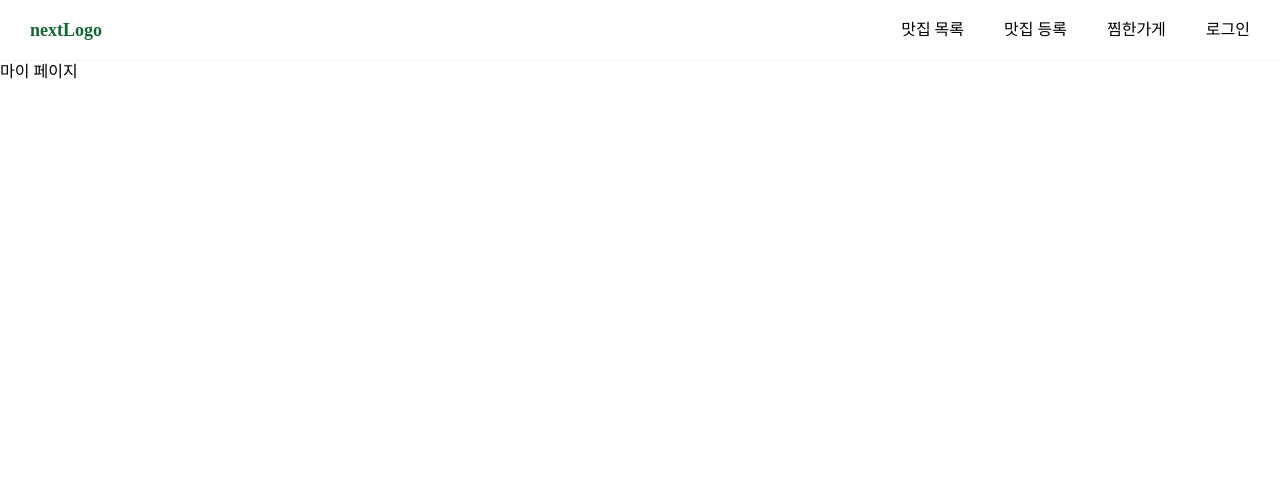
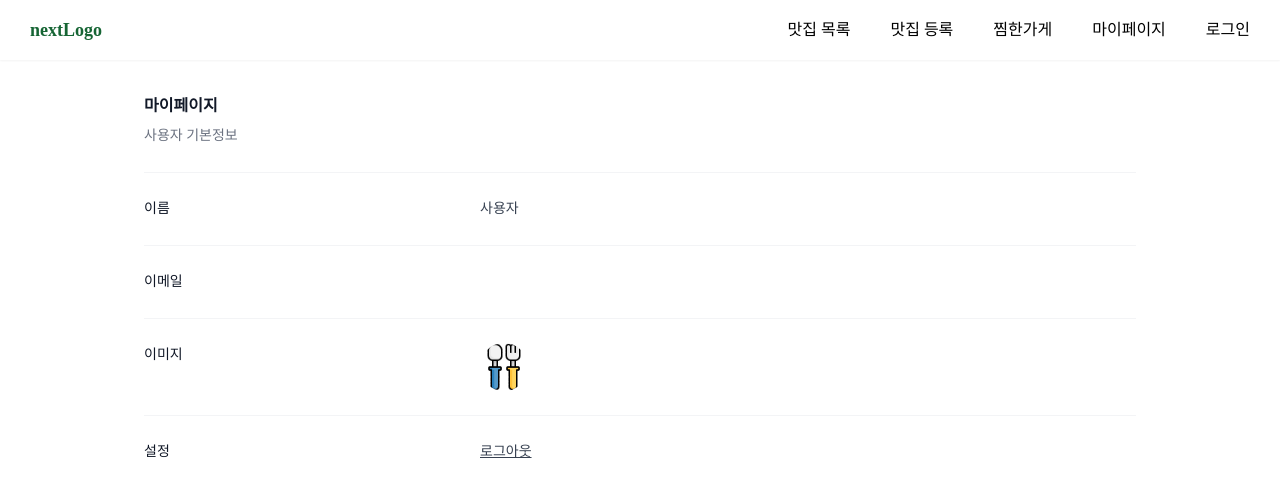
Before and after one commit to YYJ-1229/GimbobMap, a Next.js app: page /users/mypage in a window 1280 px wide. Shown: the top 496 px of the page. Built offline with nearby package versions, Linux system fonts and the light colour scheme; no server answers; a web font is replaced by a local one.

Commit message:
[add] : 마이페이지 추가

```diff
--- a/src/components/Navbar.tsx
+++ b/src/components/Navbar.tsx
@@ -23,6 +23,9 @@
           </Link>
           <Link href="/users/likes" className="navbar__list--item">
             찜한가게
+          </Link>
+          <Link href="/users/mypage" className="navbar__list--item">
+            마이페이지
           </Link>
           {status === "authenticated" ? (
             <button
@@ -59,12 +62,25 @@
             <Link href="/users/likes" className="navbar__list--item--mobile">
               찜한가게
             </Link>
-            <Link
-              href="/api/auth/signin"
-              className="navbar__list--item--mobile"
-            >
-              로그인
+            <Link href="/users/mypage" className="navbar__list--item--mobile">
+              마이페이지
             </Link>
+            {status === "authenticated" ? (
+              <button
+                type="button"
+                onClick={() => signOut()}
+                className="navbar__list--item--mobile"
+              >
+                로그아웃
+              </button>
+            ) : (
+              <Link
+                href="/api/auth/signin"
+                className="navbar__list--item--mobile"
+              >
+                로그인
+              </Link>
+            )}
           </div>
         </div>
       )}
--- a/src/pages/users/mypage/index.tsx
+++ b/src/pages/users/mypage/index.tsx
@@ -1,7 +1,68 @@
+/* eslint-disable @next/next/no-img-element */
+
+import { useSession, signOut } from "next-auth/react";
+
 export default function MyPage() {
+  const { data: session } = useSession();
+
   return (
-    <div>
-      <h1>마이 페이지</h1>
+    <div className="md:max-w-5xl mx-auto px-4 py-8">
+      <div className="px-4 sm:px-0 ">
+        <h3 className="text-base font-semibold leading-7 text-gray-900">
+          마이페이지
+        </h3>
+        <p className="mt-1 max-w-2xl text-sm leading-6 text-gray-500">
+          사용자 기본정보
+        </p>
+      </div>
+      <div className="mt-6 border-t border-gray-100">
+        <dl className="divide-y divide-gray-100">
+          <div className="px-4 py-6 sm:grid sm:grid-cols-3 sm:gap-4 sm:px-0">
+            <dt className="text-sm font-medium leading-6 text-gray-900">
+              이름
+            </dt>
+            <dd className="mt-1 text-sm leading-6 text-gray-700 sm:col-span-2 sm:mt-0">
+              {session?.user.name ?? "사용자"}
+            </dd>
+          </div>
+          <div className="px-4 py-6 sm:grid sm:grid-cols-3 sm:gap-4 sm:px-0">
+            <dt className="text-sm font-medium leading-6 text-gray-900">
+              이메일
+            </dt>
+            <dd className="mt-1 text-sm leading-6 text-gray-700 sm:col-span-2 sm:mt-0">
+              {session?.user.email}
+            </dd>
+          </div>
+          <div className="px-4 py-6 sm:grid sm:grid-cols-3 sm:gap-4 sm:px-0">
+            <dt className="text-sm font-medium leading-6 text-gray-900">
+              이미지
+            </dt>
+            <dd className="mt-1 text-sm leading-6 text-gray-700 sm:col-span-2 sm:mt-0">
+              <img
+                alt="profile"
+                width={48}
+                height={48}
+                className="rounded-full"
+                src={session?.user.image ?? "/images/markers/default.png"}
+              />
+            </dd>
+          </div>
+          <div className="px-4 py-6 sm:grid sm:grid-cols-3 sm:gap-4 sm:px-0">
+            <dt className="text-sm font-medium leading-6 text-gray-900">
+              설정
+            </dt>
+            <dd className="mt-1 text-sm leading-6 text-gray-700 sm:col-span-2 sm:mt-0">
+              <button
+                type="button"
+                className="underline hover:text-gray-500"
+                onClick={() => signOut()}
+              >
+                로그아웃
+              </button>
+            </dd>
+          </div>
+        </dl>
+      </div>
     </div>
   );
 }
```
